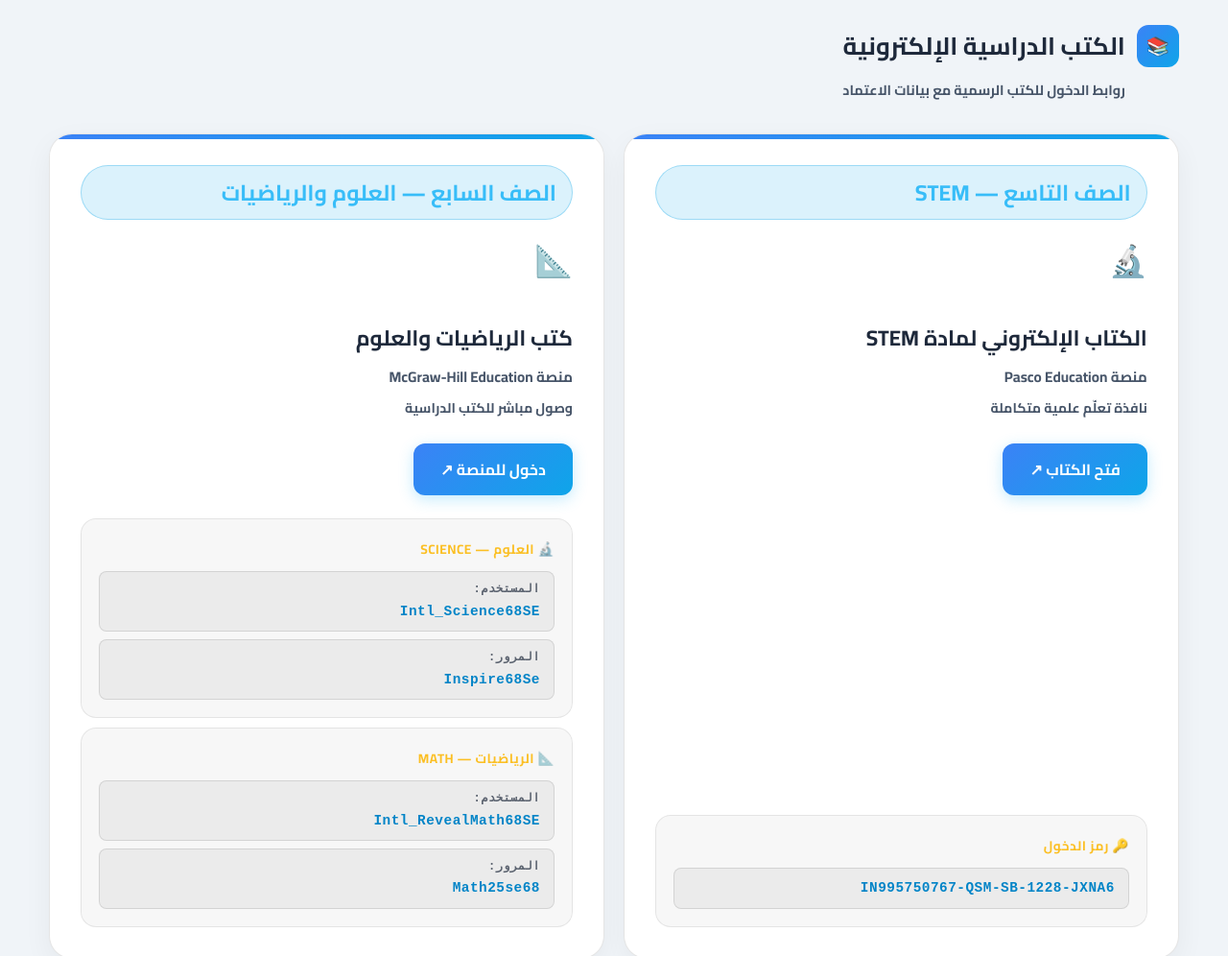
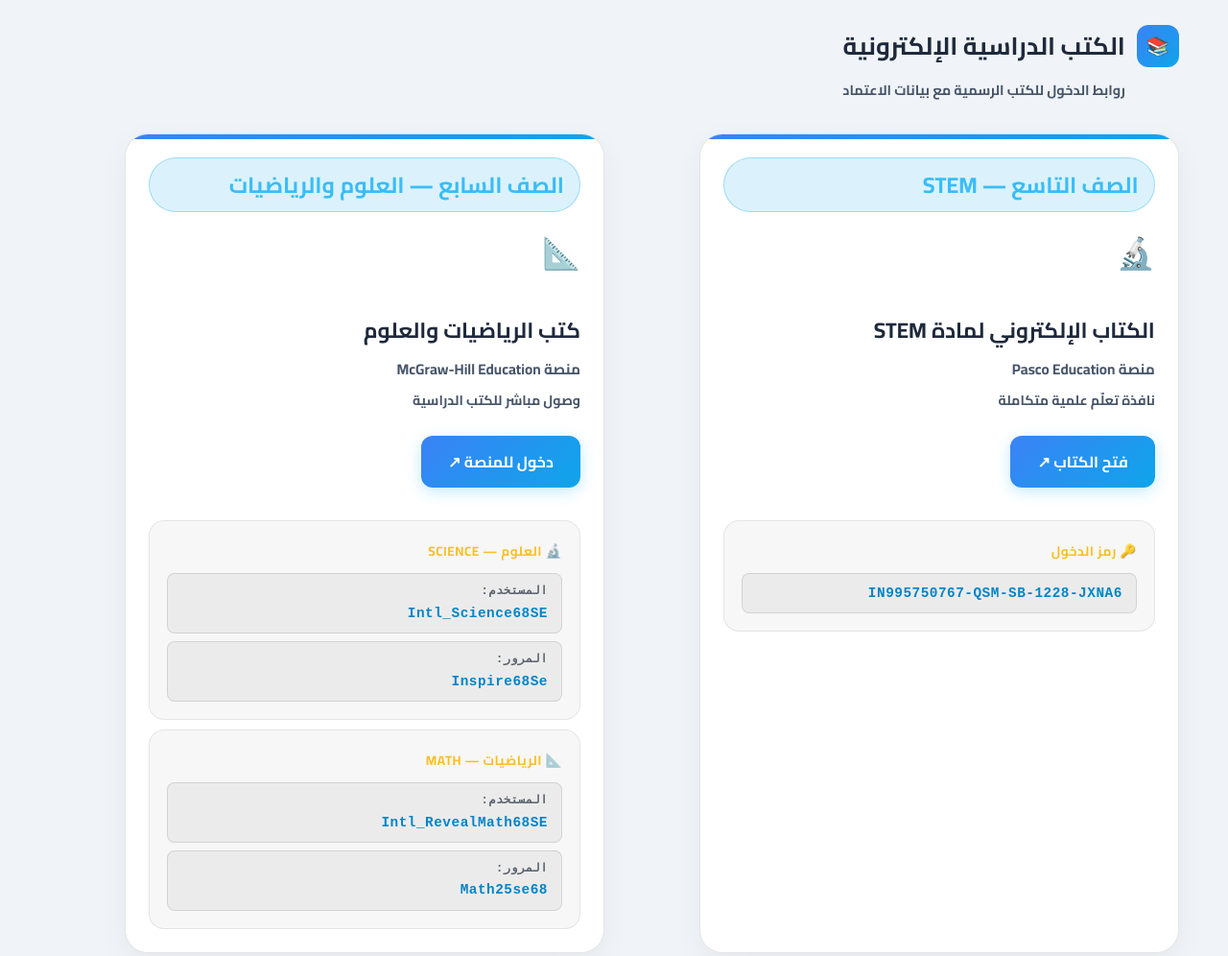
Before and after one commit to Qatar-Science-and-Technology-School/QSTSSDigitalGuide, a plain HTML site: page index.html in a window 1280 px wide. Shown: the part 1300-2296 px from the top of the page at 96% size. Drawn offline with Linux system fonts and the light colour scheme.

Commit message:
Optimize book-card size: reduce padding, set max-width, and wrap around content

```diff
--- a/index.html
+++ b/index.html
@@ -674,13 +674,15 @@
     background: linear-gradient(145deg, var(--card-bg), transparent);
     border: 1px solid var(--card-border);
     border-radius: 24px;
-    padding: 32px;
+    padding: 24px;
     position: relative;
     overflow: hidden;
     display: flex;
     flex-direction: column;
     box-shadow: 0 10px 30px rgba(0,0,0,0.2);
     transition: all 0.4s cubic-bezier(0.175, 0.885, 0.32, 1.275);
+    max-width: 500px;
+    width: 100%;
   }
   .book-card::before {
     content: '';
@@ -731,7 +733,7 @@
     border: 1px solid rgba(255,255,255,0.08);
     border-radius: 16px;
     padding: 18px;
-    margin-top: auto;
+    margin-top: 10px;
     backdrop-filter: blur(10px);
   }
   .book-card .cred-box .label {
```
